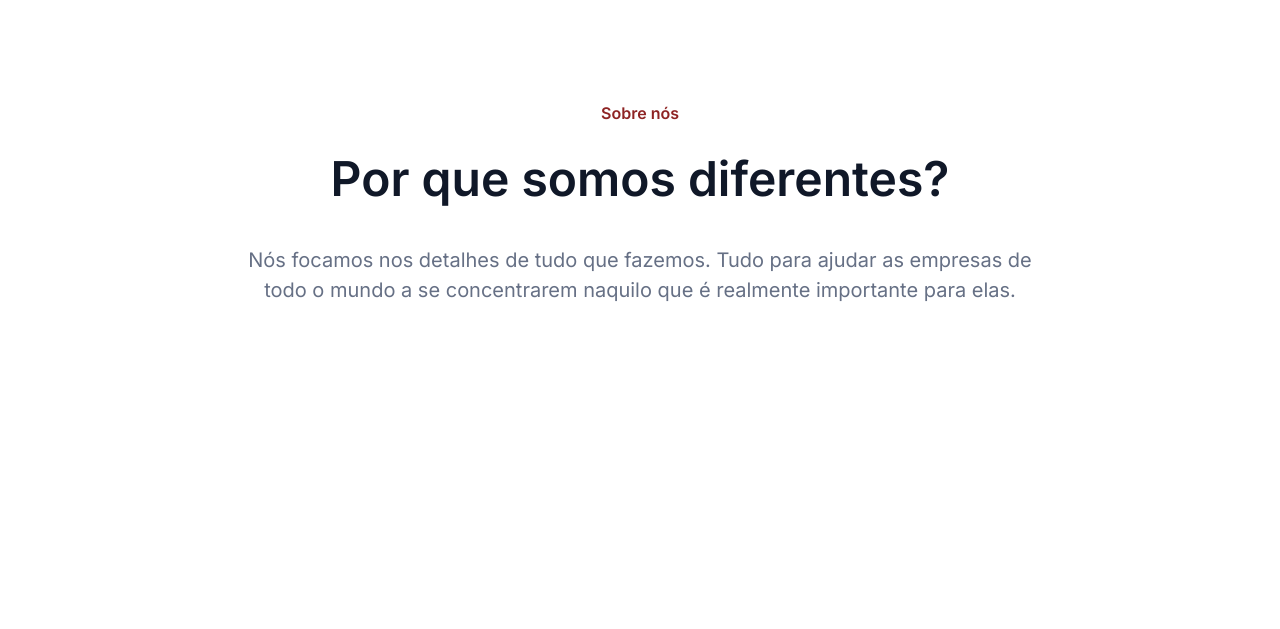
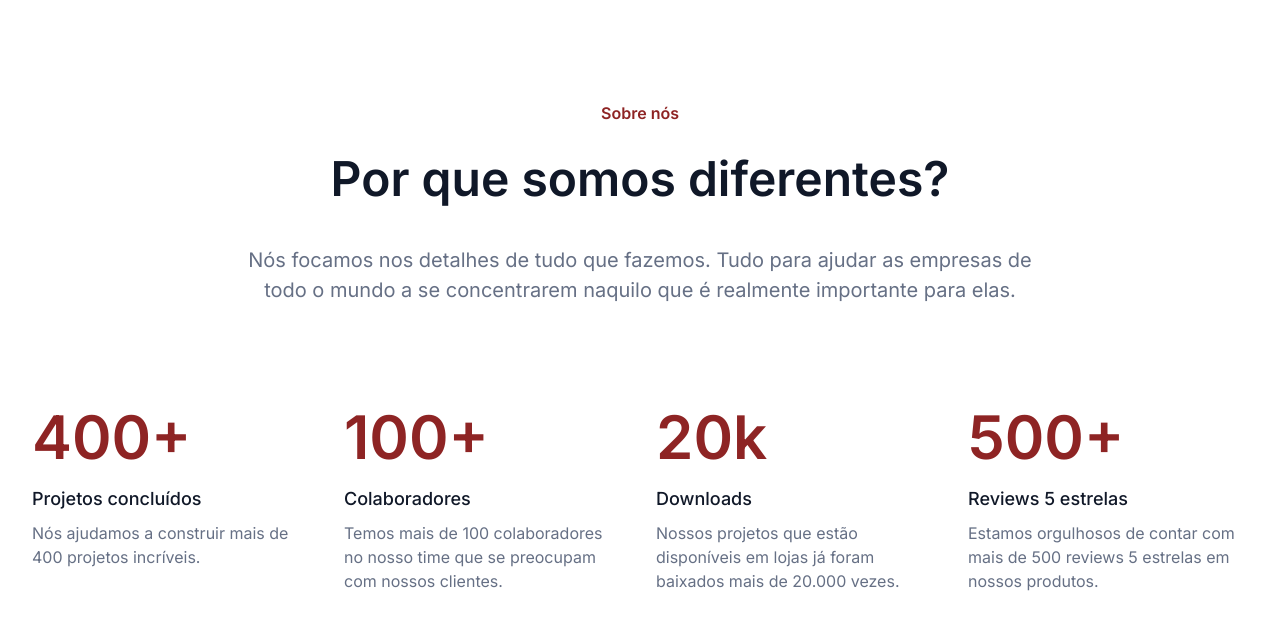
Before and after one commit to isangelyz/Projeto-7-Days-OptimusTech, a plain HTML site: page index.html in a window 1280 px wide. Shown: the part 79-708 px from the top of the page. Drawn offline with Linux system fonts and the light colour scheme.

Commit message:
Seção métrica finalizada

```diff
--- a/index.html
+++ b/index.html
@@ -43,5 +43,38 @@
             <p class="secao-1__paragrafo">Nós focamos nos detalhes de tudo que fazemos. Tudo para ajudar as empresas de todo o mundo a se concentrarem naquilo que é realmente importante para elas.</p>
         </section>
     </section>
+    <section class="metricas">
+        <section class="metricas-conteudo">
+            <div class="metricas-div">
+                <h1 class="metricas-titulo">400+</h1>
+                <section class="metricas-texto">
+                    <h2 class="metricas-subtitulo">Projetos concluídos</h2>
+                    <p class="metricas-paragrafo">Nós ajudamos a construir mais de 400 projetos incríveis.</p>
+                </section>
+            </div>
+            <div class="metricas-div">
+                <h1 class="metricas-titulo">100+</h1>
+                <section class="metricas-texto">
+                    <h2 class="metricas-subtitulo">Colaboradores</h2>
+                    <p class="metricas-paragrafo">Temos mais de 100 colaboradores no nosso time que se preocupam com nossos clientes.</p>
+                </section>
+            </div>
+            <div class="metricas-div">
+                <h1 class="metricas-titulo">20k</h1>
+                <section class="metricas-texto">
+                    <h2 class="metricas-subtitulo">Downloads</h2>
+                    <p class="metricas-paragrafo">Nossos projetos que estão disponíveis em lojas já foram baixados mais de 20.000 vezes.</p>
+                </section>
+            </div>
+            <div class="metricas-div">
+                <h1 class="metricas-titulo">500+</h1>
+                <section class="metricas-texto">
+                    <h2 class="metricas-subtitulo">Reviews 5 estrelas</h2>
+                    <p class="metricas-paragrafo">Estamos orgulhosos de contar com mais de 500 reviews 5 estrelas em nossos produtos.</p>
+                </section>
+            </div>
+
+        </section>
+    </section>
 </body>
 </html>
--- a/style.css
+++ b/style.css
@@ -120,3 +120,48 @@ body {
     color: var(--cinza);
     padding-top: 12px;
 }
+
+.metricas {
+    font-family: var(--fonte-principal);
+    height: 288px;
+}
+
+.metricas-conteudo{
+    display: flex;
+    gap: 32px;
+    justify-content: center;
+}
+
+.metricas-div {
+    display: flex;
+    width: 280px;
+    flex-direction: column;
+    gap: 12px;
+}
+
+.metricas-titulo {
+    font-weight: 600;
+    font-size: 60px;
+    line-height: 72px;
+    color: var(--vermelho);
+}
+
+.metricas-texto {
+    display: flex;
+    flex-direction: column;
+    gap: 8px;
+}
+
+.metricas-subtitulo {
+    font-weight: 500;
+    font-size: 18px;
+    line-height: 28px;
+    color: var(--preto);
+}
+
+.metricas-paragrafo {
+    font-weight: 400;
+    font-size: 16px;
+    line-height: 24px;
+    color: var(--cinza);
+}
```
